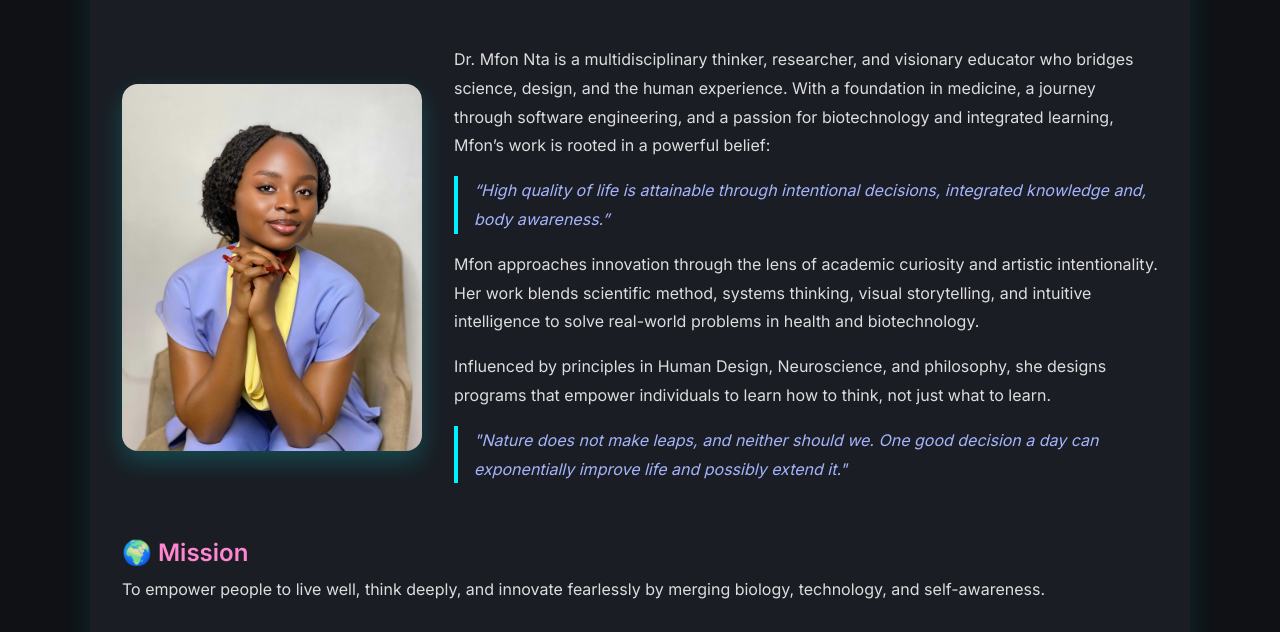
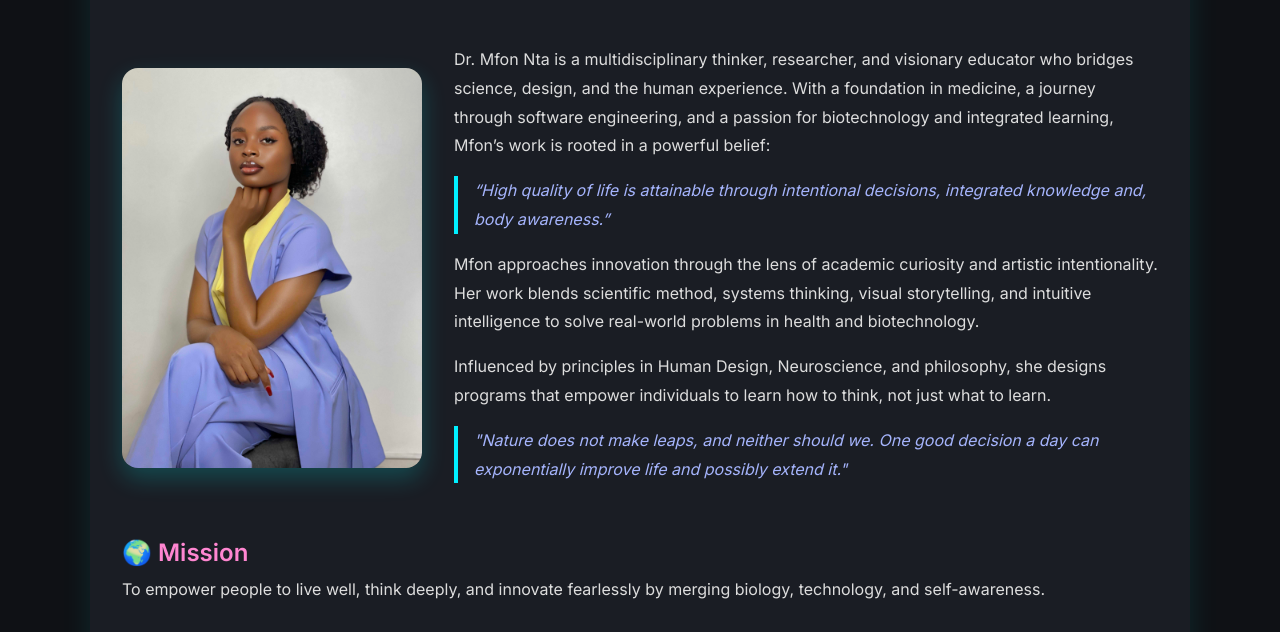
Before and after one commit to Mfonn/biocircuit-webpage, a plain HTML site: page about.html in a window 1280 px wide. Shown: the part 163-795 px from the top of the page. Drawn offline with Linux system fonts and the light colour scheme.

Commit message:
founder image

```diff
--- a/about.html
+++ b/about.html
@@ -204,7 +204,7 @@
   <!-- FOUNDER SECTION -->
   <div class="about-founder">
     <div class="founder-photo">
-      <img src="founder.jpg" alt="Dr. Mfon Nta" />
+      <img src="founder.jpeg" alt="Dr. Mfon Nta" />
     </div>
     <div class="founder-info">
       <p>
```
Also changed, not shown: founder.jpeg (added), founder.jpg (deleted).
